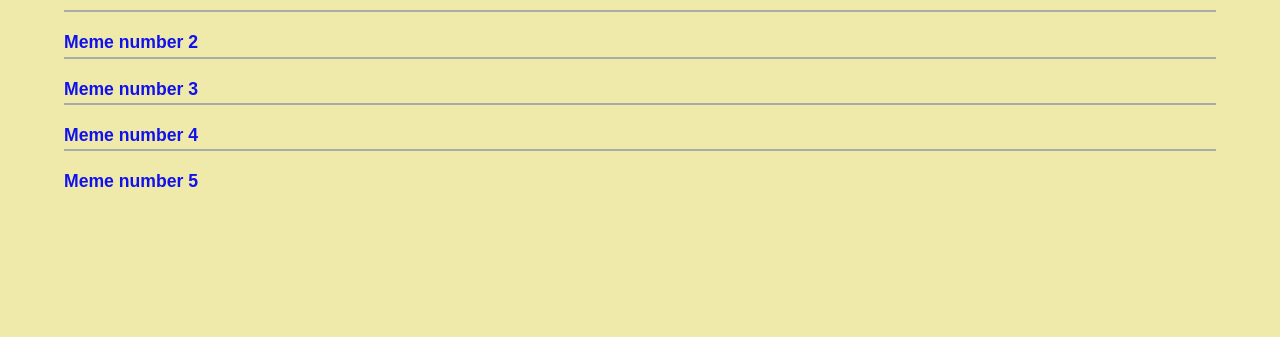
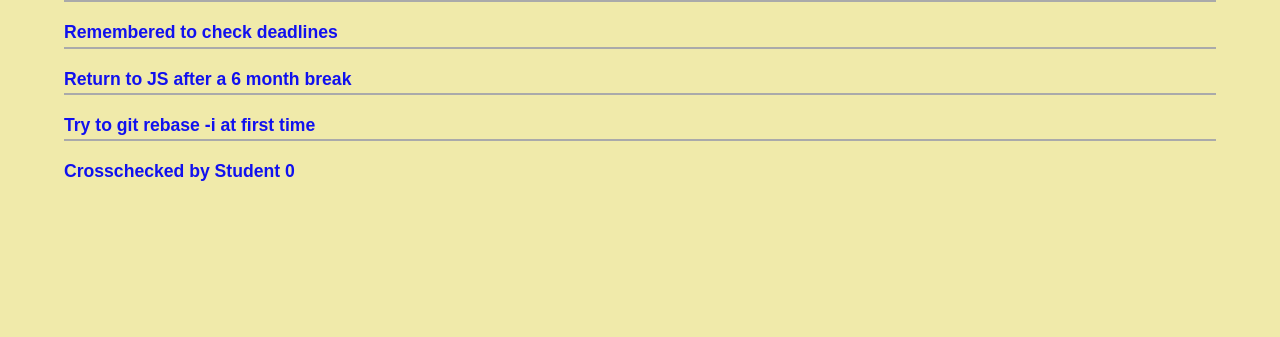
Before and after one commit to mnogozadachniy/cssBayan, a plain HTML site: page cssBayan/index.html in a window 1280 px wide. Shown: the part 463-800 px from the top of the page. Drawn offline with nearby package versions, Linux system fonts and the light colour scheme.

Commit message:
feat: replace dumb memes with new one (Sun, Mar 12, 2023 10:53:53 PM)

```diff
--- a/cssBayan/index.html
+++ b/cssBayan/index.html
@@ -23,13 +23,13 @@
         <input type="radio" id="meme1" name="memes" checked>
         <label class="meme-label" for="meme1">
           <div class="meme-title">
-            <span>Meme number 1</span>
+            <span>Get thanked in discord channel</span>
             <span class="material-symbols-outlined">
               add
             </span>
           </div>
           <div class="meme-inner">
-            <img src="./assets/1.jpg" alt="Meme 1">
+            <img src="./assets/1.png" alt="Get thanked in discord channel">
           </div>
         </label>
 
@@ -39,13 +39,13 @@
         <input type="radio" id="meme2" name="memes">
         <label class="meme-label" for="meme2">
           <div class="meme-title">
-            <span>Meme number 2</span>
+            <span>Remembered to check deadlines</span>
             <span class="material-symbols-outlined">
               add
             </span>
           </div>
           <div class="meme-inner">
-            <img src="./assets/2.jpg" alt="Meme 2">
+            <img src="./assets/2.png" alt="Remembered to check deadlines">
           </div>
         </label>
 
@@ -55,13 +55,13 @@
         <input type="radio" id="meme3" name="memes">
         <label class="meme-label" for="meme3">
           <div class="meme-title">
-            <span>Meme number 3</span>
+            <span>Return to JS after a 6 month break</span>
             <span class="material-symbols-outlined">
               add
             </span>
           </div>
           <div class="meme-inner">
-            <img src="./assets/3.jpg" alt="Meme 3">
+            <img src="./assets/3.png" alt="Return to JS after a 6 month break">
           </div>
         </label>
 
@@ -71,13 +71,13 @@
         <input type="radio" id="meme4" name="memes">
         <label class="meme-label" for="meme4">
           <div class="meme-title">
-            <span>Meme number 4</span>
+            <span>Try to git rebase -i at first time</span>
             <span class="material-symbols-outlined">
               add
             </span>
           </div>
           <div class="meme-inner">
-            <img src="./assets/4.jpg" alt="Meme 4">
+            <img src="./assets/4.png" alt="git rebase -i at first time">
           </div>
         </label>
 
@@ -87,13 +87,13 @@
         <input type="radio" id="meme5" name="memes">
         <label class="meme-label" for="meme5">
           <div class="meme-title">
-            <span>Meme number 5</span>
+            <span>Crosschecked by Student 0</span>
             <span class="material-symbols-outlined">
               add
             </span>
           </div>
           <div class="meme-inner">
-            <img src="./assets/5.jpg" alt="Meme 5">
+            <img src="./assets/5.png" alt="Crosschecked by Student 0">
           </div>
         </label>
 
--- a/cssBayan/style.css
+++ b/cssBayan/style.css
@@ -64,7 +64,7 @@ input {
 .meme-inner img {
   display: block;
   margin: 1rem auto;
-  max-width: 80%;
+  max-width: 15rem;
 }
 
 input:checked~.meme-label {
@@ -91,6 +91,10 @@ input:checked~.meme-label span:last-child {
 
   .meme-label {
     font-size: 1.25rem;
+  }
+
+  .meme-inner img {
+    max-width: 20rem;
   }
 }
 
```
Also changed, not shown: cssBayan/assets/1.jpg (deleted), cssBayan/assets/1.png (added), cssBayan/assets/2.jpg (deleted), cssBayan/assets/2.png (added), cssBayan/assets/3.jpg (deleted), cssBayan/assets/3.png (added), cssBayan/assets/4.jpg (deleted), cssBayan/assets/4.png (added), cssBayan/assets/5.jpg (deleted), cssBayan/assets/5.png (added).
